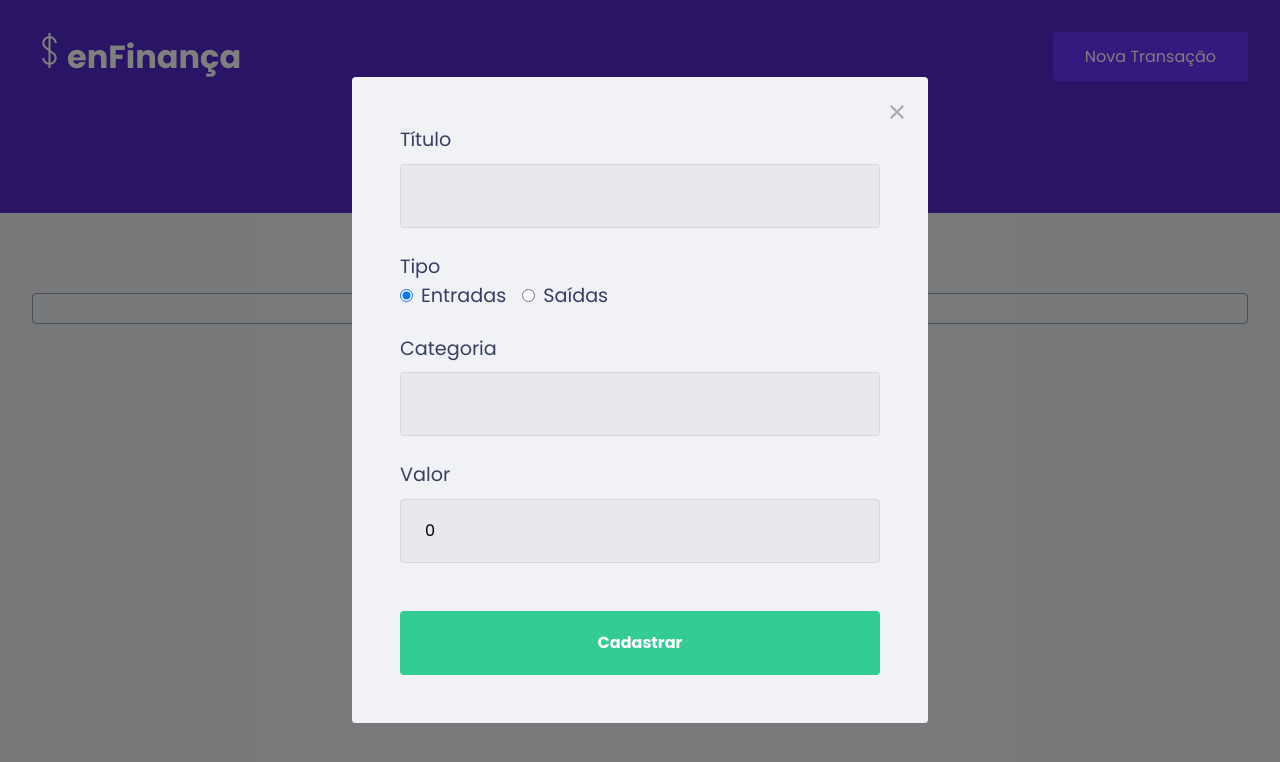
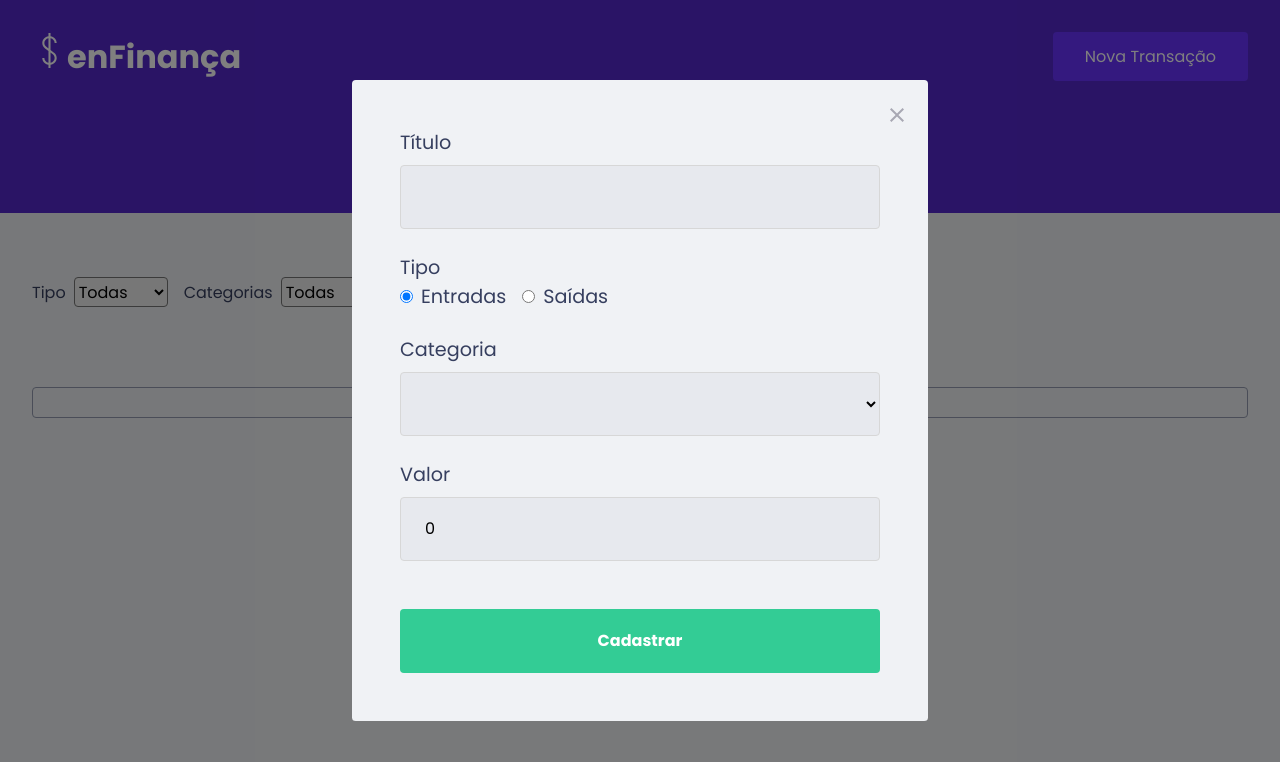
Before and after one commit to Carolbrandes/my-finances, a React (Create React App) app: page / in a window 1280 px wide. Both pictures are taken after a click on the button "Nova Transação". Shown: the top 762 px of the page. Built offline with nearby package versions, Linux system fonts and the light colour scheme.

Commit message:
filtro por categoria e por tipo

```diff
--- a/src/components/Dashboard/index.tsx
+++ b/src/components/Dashboard/index.tsx
@@ -5,6 +5,7 @@ import { Transactions } from '../Transactions'
 import { TransactionsContext } from '../../context/globalContext'
 import { PopUp } from '../PopUp'
 import { ConfirmDeleteModal } from '../ConfirmDeleteModal'
+import { Filters } from '../Filters'
 
 export function Dashboard() {
 	const {
@@ -17,6 +18,7 @@ export function Dashboard() {
 		<>
 			<Header />
 			<div className="container">
+				<Filters />
 				<Transactions />
 			</div>
 
--- /dev/null
+++ b/src/components/Filters/index.tsx
@@ -0,0 +1,49 @@
+import { useContext, useEffect, useState } from 'react'
+import { TransactionsContext } from '../../context/globalContext'
+import styles from './styles.module.scss'
+
+export function Filters() {
+	const { categories, setFilterSelected } = useContext(TransactionsContext)
+	const [typeSelected, setTypeSelected] = useState('')
+	const [categorySelected, setCategorySelected] = useState('')
+
+	useEffect(() => {
+		setFilterSelected({
+			type: typeSelected,
+			category: categorySelected
+		})
+	}, [typeSelected, categorySelected])
+
+	return (
+		<div className={styles.content}>
+			<div className={styles.filter}>
+				<label htmlFor="type">Tipo</label>
+				<select
+					value={typeSelected}
+					onChange={(e) => setTypeSelected(e.target.value)}
+					id="type"
+				>
+					<option value="">Todas</option>
+					<option value="earnings">Entradas</option>
+					<option value="spending">Saídas</option>
+				</select>
+			</div>
+
+			<div className={styles.filter}>
+				<label htmlFor="type">Categorias</label>
+				<select
+					value={categorySelected}
+					onChange={(e) => setCategorySelected(e.target.value)}
+					id="category"
+				>
+					<option value="">Todas</option>
+					{categories.map((category) => (
+						<option key={category} value={category}>
+							{category}
+						</option>
+					))}
+				</select>
+			</div>
+		</div>
+	)
+}
--- /dev/null
+++ b/src/components/Filters/styles.module.scss
@@ -0,0 +1,19 @@
+.content {
+	margin: 4rem 0;
+	display: flex;
+
+	.filter {
+		&:not(&:last-child) {
+			margin-right: 1rem;
+		}
+
+		label {
+			margin-right: 0.5rem;
+		}
+
+		select {
+			border-radius: 0.25rem;
+			height: 30px;
+		}
+	}
+}
--- a/src/components/Form/index.tsx
+++ b/src/components/Form/index.tsx
@@ -8,7 +8,8 @@ export function Form() {
 		addNewTransaction,
 		transactionSelected,
 		editTransaction,
-		handleCloseModalForm
+		handleCloseModalForm,
+		categories
 	} = useContext(TransactionsContext)
 
 	const {
@@ -28,6 +29,7 @@ export function Form() {
 		if (transactionSelected) {
 			const edited = { ...transactionSelected, ...data }
 			editTransaction(edited)
+			handleCloseModalForm()
 			return
 		}
 		addNewTransaction(data)
@@ -76,7 +78,18 @@ export function Form() {
 
 			<div className={styles.field}>
 				<label htmlFor="category">Categoria</label>
-				<input id="category" type="text" {...register('category')} />
+				<select {...register('category')} id="category">
+					{categories?.map((category, index) => (
+						<option
+							key={category}
+							value={category}
+							selected={index == 0}
+						>
+							{category}
+						</option>
+					))}
+				</select>
+
 				{errors.category && <p>A categoria é obrigatória</p>}
 			</div>
 
--- a/src/components/Form/styles.module.scss
+++ b/src/components/Form/styles.module.scss
@@ -6,10 +6,11 @@
 	label,
 	span {
 		font-size: 1.2rem;
-		margin-bottom: 0.6rem;
+		margin-bottom: 0.5rem;
 	}
 
-	input:not([type='radio']) {
+	input:not([type='radio']),
+	select {
 		width: 100%;
 		height: 4rem;
 
--- a/src/components/Transactions/components/TransactionLine/index.tsx
+++ b/src/components/Transactions/components/TransactionLine/index.tsx
@@ -30,7 +30,7 @@ export function TransactionLine({ transaction }: TransactionLineProps) {
 		<tr>
 			<td>{moment(createdAt).format('D/MM/YYYY')}</td>
 			<td>{title}</td>
-			<td>{type}</td>
+			<td>{type == 'earnings' ? 'Entradas' : 'Saídas'}</td>
 			<td>{category}</td>
 			<td>
 				{new Intl.NumberFormat('pt-BR', {
--- a/src/components/Transactions/index.tsx
+++ b/src/components/Transactions/index.tsx
@@ -4,11 +4,37 @@ import { TransactionLine } from './components/TransactionLine'
 import styles from './styles.module.scss'
 
 export function Transactions() {
-	const { transactionList } = useContext(TransactionsContext)
+	const { transactionList, filterSelected } = useContext(TransactionsContext)
+	console.log(
+		'🚀 ~ file: index.tsx:8 ~ Transactions ~ transactionList:',
+		transactionList
+	)
+	console.log(
+		'🚀 ~ file: index.tsx:8 ~ Transactions ~ filterSelected:',
+		filterSelected
+	)
 
+	const transactionsFilter =
+		filterSelected?.category || filterSelected?.type
+			? transactionList
+					.filter((transaction) =>
+						filterSelected.type
+							? transaction.type == filterSelected?.type
+							: true
+					)
+					.filter((transaction) =>
+						filterSelected.category
+							? transaction.category == filterSelected?.category
+							: true
+					)
+			: transactionList
+	console.log(
+		'🚀 ~ file: index.tsx:18 ~ Transactions ~ transactionsFilter:',
+		transactionsFilter
+	)
 	return (
 		<>
-			{transactionList?.length ? (
+			{transactionsFilter?.length ? (
 				<div className={styles.content}>
 					<table>
 						<thead>
@@ -22,7 +48,7 @@ export function Transactions() {
 						</thead>
 
 						<tbody>
-							{transactionList.map((transaction) => (
+							{transactionsFilter.map((transaction) => (
 								<TransactionLine
 									key={transaction.id}
 									transaction={transaction}
--- a/src/components/Transactions/styles.module.scss
+++ b/src/components/Transactions/styles.module.scss
@@ -16,7 +16,6 @@
 			padding: 1rem 2rem;
 			border: 0;
 			background: var(--white);
-			text-align: center;
 
 			&:first-child {
 				border-radius: 0.25rem 0 0 0.25rem;
@@ -37,6 +36,7 @@
 			button {
 				background: transparent;
 				border: 0;
+				text-align: center;
 			}
 		}
 	}
--- a/src/context/globalContext.tsx
+++ b/src/context/globalContext.tsx
@@ -3,6 +3,11 @@ import { createContext, ReactNode, useEffect, useState } from 'react'
 
 interface Props {
 	children?: ReactNode
+}
+
+interface Filter {
+	type?: string
+	category?: string
 }
 
 interface TransactionsContextData {
@@ -18,6 +23,9 @@ interface TransactionsContextData {
 	handleCloseModalDelete: () => void
 	handleOpenModalDelete: () => void
 	modalDelete: boolean
+	categories: string[]
+	filterSelected: Filter
+	setFilterSelected: (filters: Filter) => void
 }
 
 export const TransactionsContext = createContext<TransactionsContextData>(
@@ -39,6 +47,17 @@ export const TransactionsStorage = ({ children }: Props) => {
 	const [modalForm, setModalForm] = useState(false)
 	const [transactionSelected, setTransactionSelected] = useState<any>()
 	const [modalDelete, setModalDelete] = useState(false)
+	const [filterSelected, setFilterSelected] = useState<any>()
+
+	const categories = [
+		'salário',
+		'bônus',
+		'freelancer',
+		'aluguel',
+		'projetos',
+		'conta de luz',
+		'outros'
+	]
 
 	const handleCloseModalForm = () => setModalForm(false)
 	const handleOpenModalForm = () => setModalForm(true)
@@ -104,7 +123,10 @@ export const TransactionsStorage = ({ children }: Props) => {
 				setTransactionSelected,
 				modalDelete,
 				handleCloseModalDelete,
-				handleOpenModalDelete
+				handleOpenModalDelete,
+				categories,
+				filterSelected,
+				setFilterSelected
 			}}
 		>
 			{children}
```
